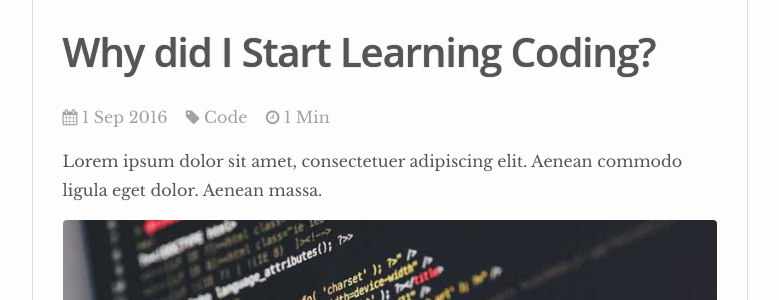
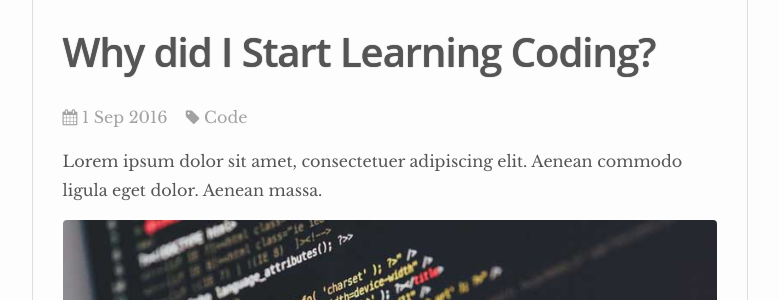
Before and after one commit to tulungagung/tulungagung.github.io, a Jekyll site: the page built from _posts/2016-09-16-coding-2.markdown, in a window 1280 px wide. Shown: the part 323-623 px from the top of the page, without its empty margins (250-1029 px from the left). Built offline with Jekyll 4.4.1, drawn with Linux system fonts in a browser that asks for light colours.

Commit message:
:robot: remove word count

```diff
--- a/_layouts/post.html
+++ b/_layouts/post.html
@@ -18,16 +18,6 @@ layout: default
    <span><i class="fa fa-tag" aria-hidden="true"></i> {% assign tags = page.categories %}{% for tag in tags %}{{tag}}{% unless forloop.last %},&nbsp;{% endunless %}{% endfor %}</span>
 {% endif %}
 
-
-{% assign words = content | strip_html | number_of_words %}
- &nbsp;&nbsp;
-   <span><i class="fa fa-clock-o" aria-hidden="true"></i>
-{% if words < 360 %}
- 1 min
-{% else %}
-  {{ words | divided_by:180 }} mins
-{% endif %}
-</span>
 </p>
 
 </header>
```
Lines whose indentation alone changed are shown as unchanged.
